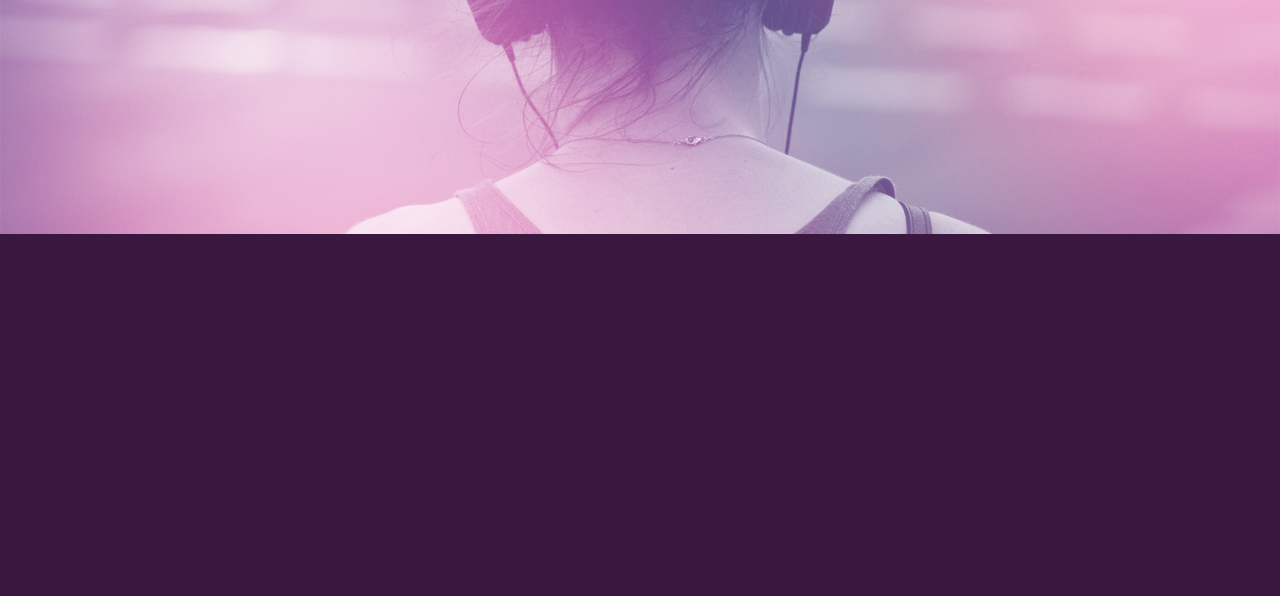
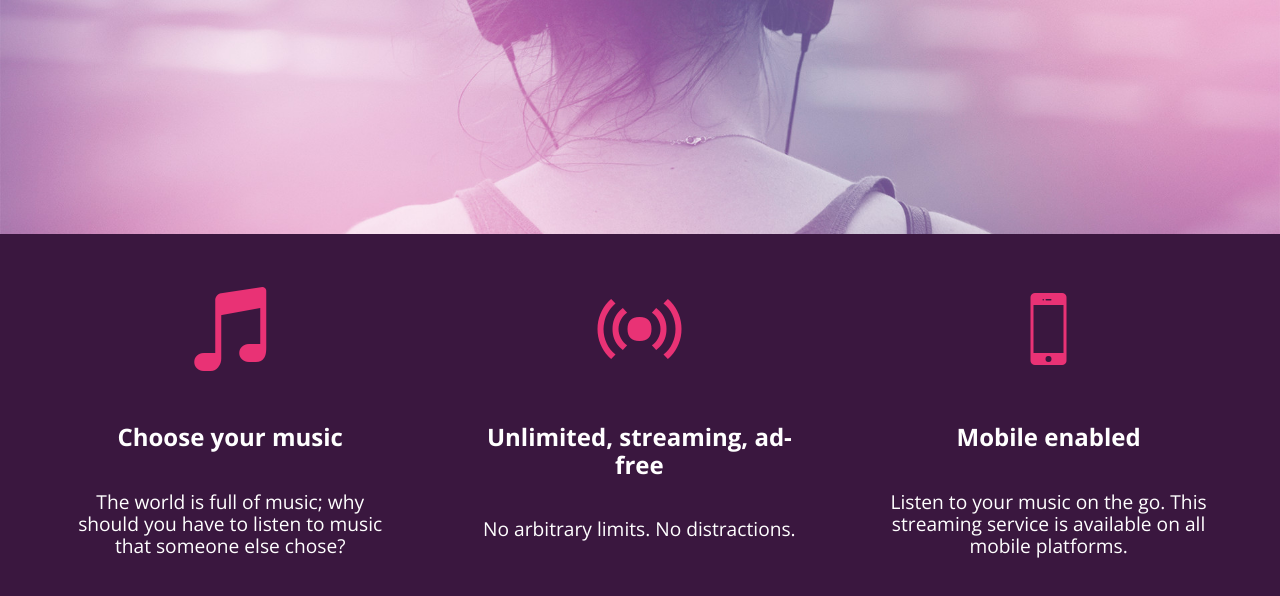
Before and after one commit to amydevoogd/bloc-jams, a plain HTML site: page index.html in a window 1280 px wide. Shown: the part 464-1060 px from the top of the page. Drawn offline with nearby package versions, Linux system fonts and the light colour scheme.

Commit message:
Assignment 21 DOMscripting Animation completed

```diff
--- a/scripts/landing.js
+++ b/scripts/landing.js
@@ -1,3 +1,4 @@
+/*
 var animatePoints = function() {
 
     var points = document.getElementsByClassName('point');
@@ -26,5 +27,24 @@ var animatePoints = function() {
         revealFirstPoint();
         revealSecondPoint();
         revealThirdPoint();
+    };
 
+        animatePoints();
+*/
+
+
+var animatePoints = function() {
+
+    var points = document.getElementsByClassName('point');
+
+    var revealPoint = function() {
+        for (var i = 0; i < points.length; i++) {
+            points[i].style.opacity = 1;
+            points[i].style.transform = "scaleX(1) translateY(0)";
+            points[i].style.msTransform = "scaleX(1) translateY(0)";
+            points[i].style.WebkitTransform = "scaleX(1) translateY(0)";
+        }
     };
+        revealPoint();
+    };
+        animatePoints();
--- a/styles/landing.css
+++ b/styles/landing.css
@@ -44,7 +44,7 @@ body.landing {
     transition: all 0.25s ease-in-out;
     -webkit-transition-delay: 0.2s;
     -moz-transition-delay: 0.2s;
-    transition-delay: 0.2s;
+    transition-delay: .2s;
 }
 
 .point .point-title {
```
